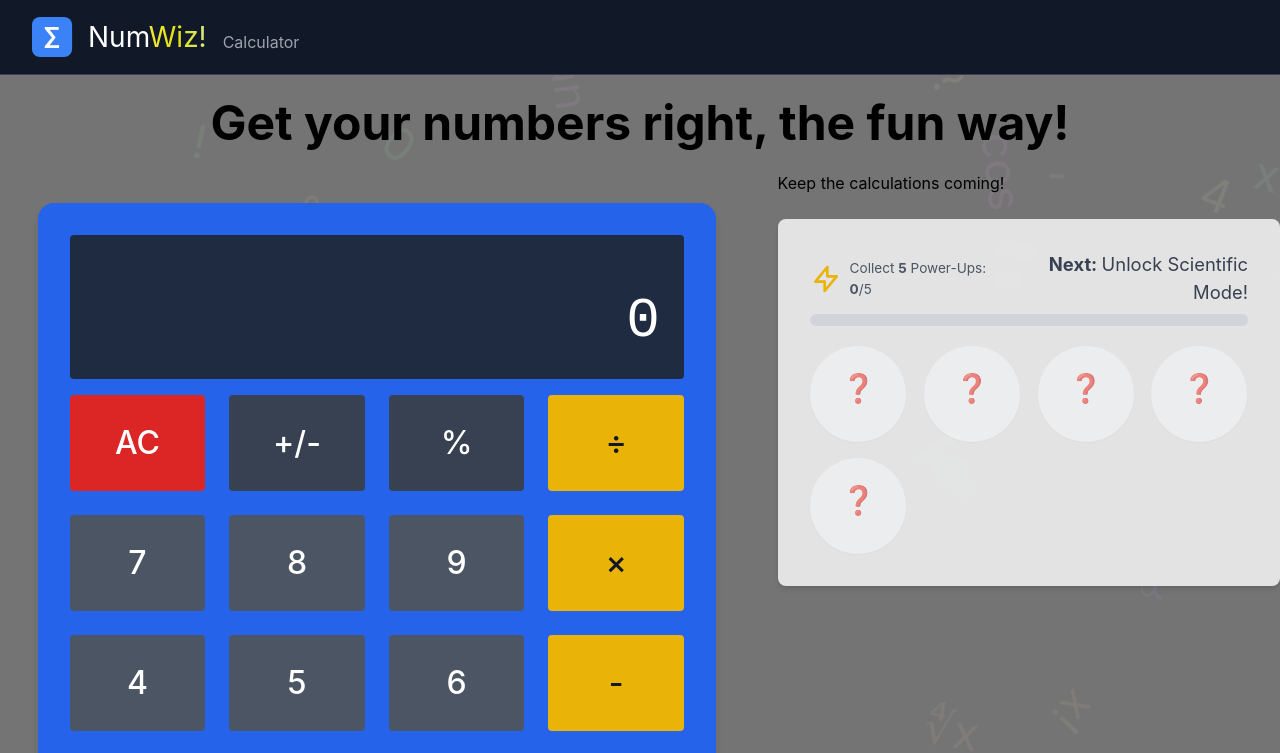
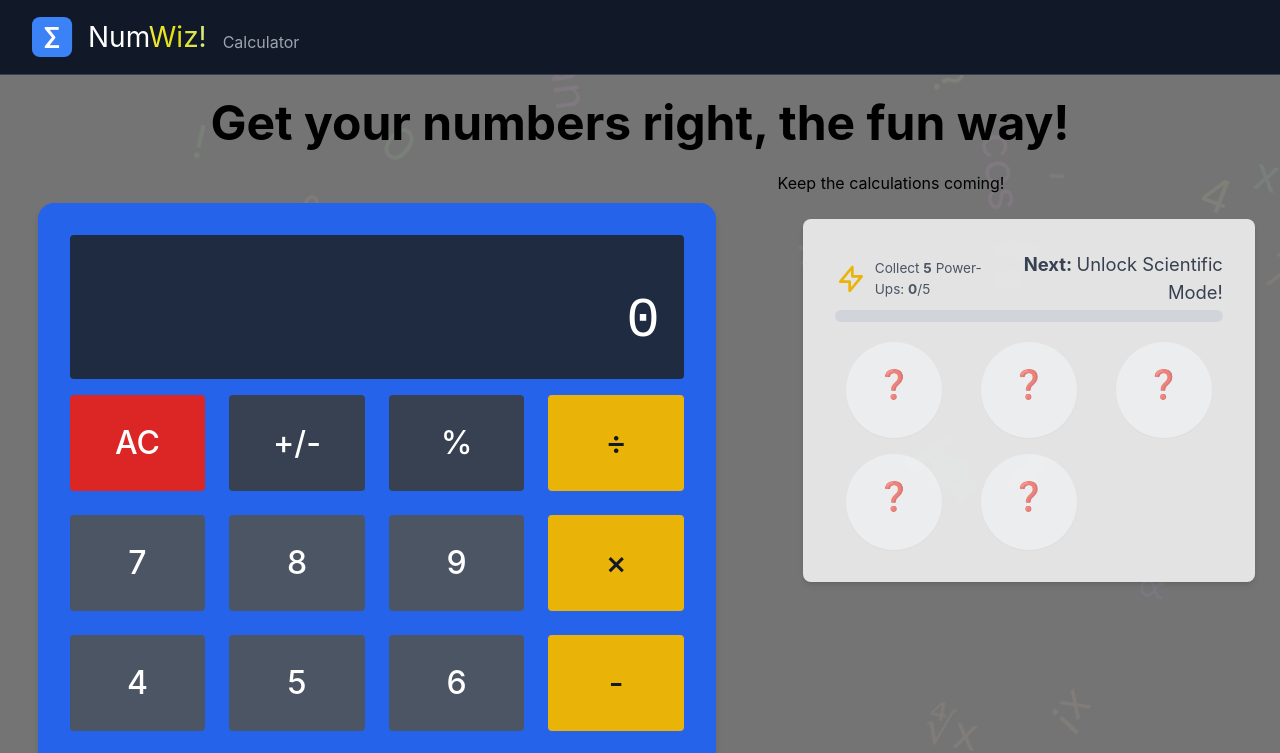
Before and after one commit to Tolevats/num-wiz, a React (Vite) app: page / in a window 1280 px wide. Shown: the top 753 px of the page. Built offline with nearby package versions, Linux system fonts and the light colour scheme; a web font is replaced by a local one.

Commit message:
refactor: Adjust badge dimensions and grid layout for improved responsiveness and visual consistency

```diff
--- a/src/components/PowerUpDashboard.css
+++ b/src/components/PowerUpDashboard.css
@@ -35,8 +35,8 @@
 }
 
 .badge-item {
-  width: 4rem;
-  height: 4rem;
+  width: 3rem;
+  height: 3rem;
   border-radius: 50%;
 }
 
@@ -47,10 +47,11 @@
 
 .badges-grid {
   grid-template-columns: repeat(
-    3,
+    5,
     minmax(0, 1fr)
-  ); /* Default 3 columns on mobile */
+  );
   gap: 0.75rem;
+  justify-items: center;
 }
 
 .badge-item.scale-105 {
@@ -61,11 +62,10 @@
   transform: scale(1.05); /* Maintain the slight scale-up effect */
 }
 
-/* Tablet styles (min-width: 768px) */
+/* Tablet styles*/
 @media (min-width: 768px) {
   .power-up-dashboard {
     padding: 1.5rem;
-    max-width: 700px;
   }
 
   .text-yellow-500 svg {
@@ -109,7 +109,6 @@
 @media (min-width: 1024px) {
   .power-up-dashboard {
     padding: 2rem;
-    max-width: 960px;
   }
 
   .text-yellow-500 svg {
@@ -149,25 +148,6 @@
   }
 }
 
-/* Larger desktop styles (min-width: 1280px) */
-@media (min-width: 1280px) {
-  .power-up-dashboard {
-    max-width: 1140px; /* Example larger desktop width */
-  }
-}
-
-/* @keyframes pulse {
-  0%,
-  100% {
-    opacity: 1;
-    transform: scale(1.05);
-  }
-  50% {
-    opacity: 0.7;
-    transform: scale(1.1);
-  }
-} */
-
 .animate-pulse {
   animation: pulse 1s cubic-bezier(0.4, 0, 0.6, 1) infinite;
 }
--- a/src/components/PowerUpDashboard.tsx
+++ b/src/components/PowerUpDashboard.tsx
@@ -38,7 +38,7 @@ const PowerUpDashboard: React.FC<PowerUpDashboardProps> = ({
     <div className={`power-up-dashboard bg-white bg-opacity-80 backdrop-blur-sm p-4 rounded-lg shadow-md mb-6 w-full max-w-md mx-auto ${className}`}>
       {!isUnlocked ? (
           <>
-            <div className="flex justify-between items-center mb-2">
+            <div className="flex justify-between items-center mb-1">
               <div className="flex items-center text-spans-container">
                 <div className="text-yellow-500 mr-2">
                   <svg xmlns="http://www.w3.org/2000/svg" className="h-6 w-6" fill="none" viewBox="0 0 24 24" stroke="currentColor">
@@ -54,12 +54,12 @@ const PowerUpDashboard: React.FC<PowerUpDashboardProps> = ({
                 </div>
           </>
       ) : ( <p className="text-lg font-semibold text-green-600 text-center mb-4 animate-pulse">{unlockMessage}</p> )}
-      <div className={`badges-grid grid grid-cols-${badges.length > 5 ? 5 : Math.max(3, badges.length)} gap-3 justify-items-center`}>
+      <div className="badges-grid grid grid-cols-${badges.length > 5 ? 5 : Math.max(3, badges.length)}`}">
         {badges.map((badge) => {
           const isUnlocked = unlockedBadges.includes(badge.id);
           const isJustUnlocked = badge.id === justUnlockedBadgeId;
           return (
-            <div key={badge.id} className={`badge-item text-center p-2 rounded-lg w-16 h-16 flex flex-col items-center justify-center transition-all duration-300 relative group ${ isUnlocked ? 'bg-yellow-300 shadow-lg scale-105' : 'bg-gray-100 opacity-60 shadow-sm' } ${ isJustUnlocked ? 'animate-pulse' : '' }`}>
+            <div key={badge.id} className={`badge-item text-center flex flex-col items-center justify-center transition-all duration-300 relative group ${ isUnlocked ? 'bg-yellow-300 shadow-lg scale-105' : 'bg-gray-100 opacity-60 shadow-sm' } ${ isJustUnlocked ? 'animate-pulse' : '' }`}>
               <span className="text-2xl mb-1">{isUnlocked ? badge.icon : badge.lockedIcon}</span>
                <div className="absolute bottom-full mb-2 w-max px-2 py-1 bg-gray-800 text-white text-xs rounded opacity-0 group-hover:opacity-100 transition-opacity duration-300 pointer-events-none z-10"> {isUnlocked ? badge.name : badge.description} {!isUnlocked && <span className="locked">(🔒)</span>} </div>
             </div> );
```
